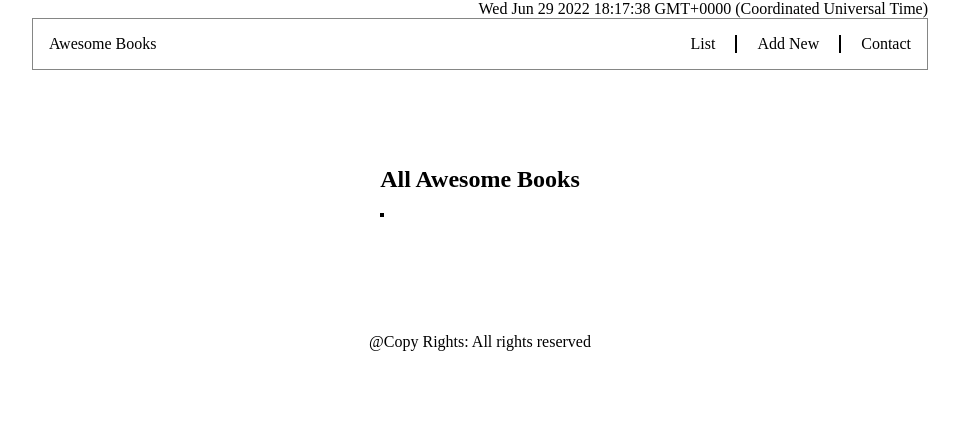
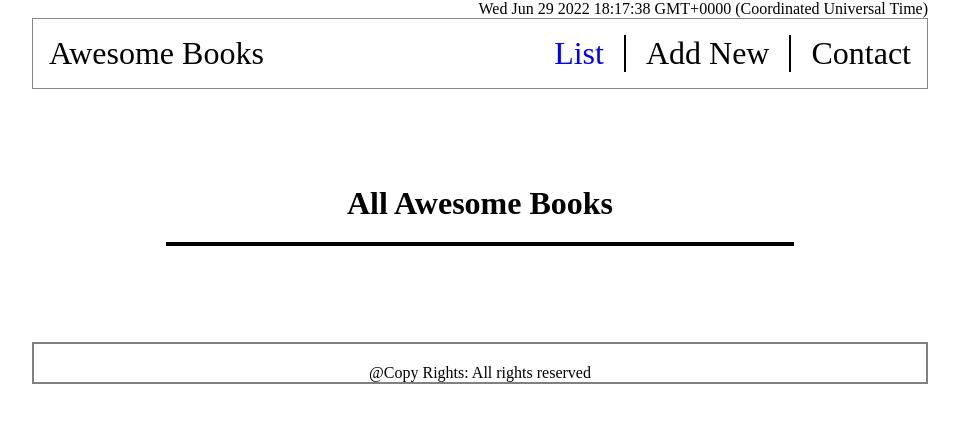
Before and after one commit to Krishnabot/Awesome-book, a website: page index.html in a window 1280 px wide. Shown: the whole page, without its empty margins (160-1119 px from the left). Drawn offline with Linux system fonts and the light colour scheme.

Commit message:
Add final styling for feature3

```diff
--- a/app.js
+++ b/app.js
@@ -60,6 +60,7 @@
     booksCollection = JSON.parse(localStorage.getItem('booksCollection'));
   }
   DynamicHtml.displayElements(booksCollection);
+  document.getElementById('listLink').click();
 });
 
 const navLinks = document.querySelectorAll('a');
@@ -67,18 +68,24 @@
 const newForm = document.getElementById('book-form');
 const contactInfo = document.getElementById('contact');
 function nav() {
+  navLinks.forEach((link) => {
+    link.classList.remove('active');
+  });
   if (this.id === 'listLink') {
     listSection.className = '';
     newForm.className = 'hide';
     contactInfo.className = 'hide';
+    this.classList.add('active');
   } else if (this.id === 'newLink') {
     listSection.className = 'hide';
     newForm.className = '';
     contactInfo.className = 'hide';
+    this.classList.add('active');
   } else {
     listSection.className = 'hide';
     newForm.className = 'hide';
     contactInfo.className = '';
+    this.classList.add('active');
   }
 }
 
--- a/index.html
+++ b/index.html
@@ -16,7 +16,7 @@
     <nav class="navBar">
         <div class="navBarTitle">Awesome Books</div>
         <ul class="navItems">
-            <li class="navItem"><a class="navItem" id="listLink">List</a></li>
+            <li class="navItem"><a id="listLink">List</a></li>
             <li class="navItem"><a id="newLink">Add New</a></li>
             <li class="navItem"><a id="contactLink">Contact</a></li>
         </ul>
--- a/style.css
+++ b/style.css
@@ -3,7 +3,8 @@
   padding: 0;
 }
 
-body {
+body,
+#booksList {
   display: flex;
   flex-direction: column;
   align-items: space-between;
@@ -30,9 +31,21 @@
   cursor: pointer;
 }
 
+.navBarTitle {
+  font-size: 32px;
+}
+
+.navItem {
+  font-size: 32px;
+}
+
 .navItems > li:nth-child(-n+2) {
   border-right: 2px solid black;
   padding-right: 20px;
+}
+
+.active {
+  color: blue;
 }
 
 a:active {
@@ -41,6 +54,7 @@
 
 h2 {
   text-align: center;
+  font-size: 32px;
 }
 
 #booksList {
@@ -113,18 +127,23 @@
 }
 
 #contact {
-  /* margin: auto ; */
   margin: 5rem auto 5rem auto;
   padding: 1rem;
+  font-size: 32px;
 }
 
 #contact > ul > li {
   margin-left: 5rem;
 }
 
+footer {
+  border: 2px solid gray;
+}
+
 footer > p {
   margin-top: 20px;
   text-align: center;
+
 }
 
 .hide {
```
